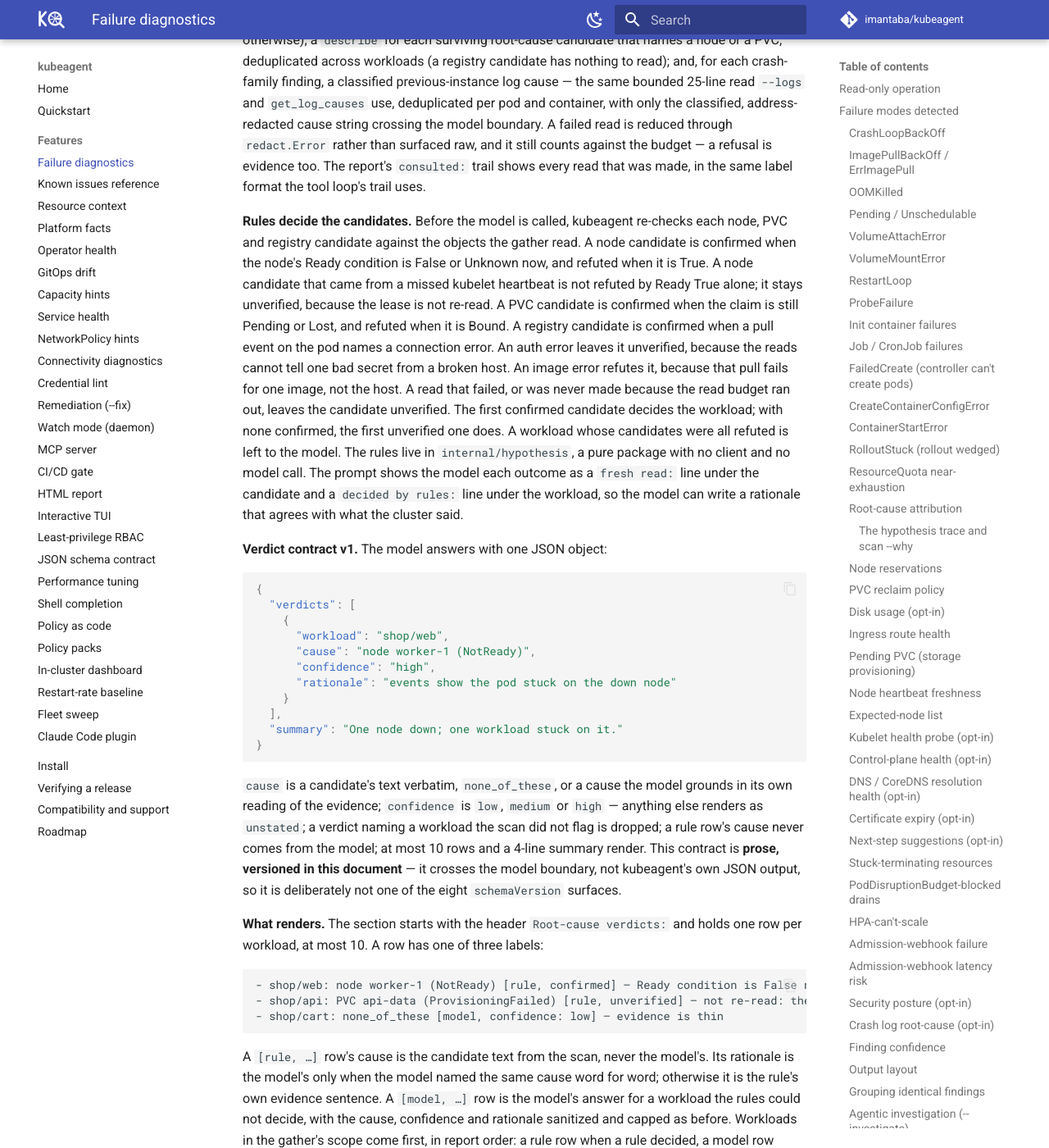
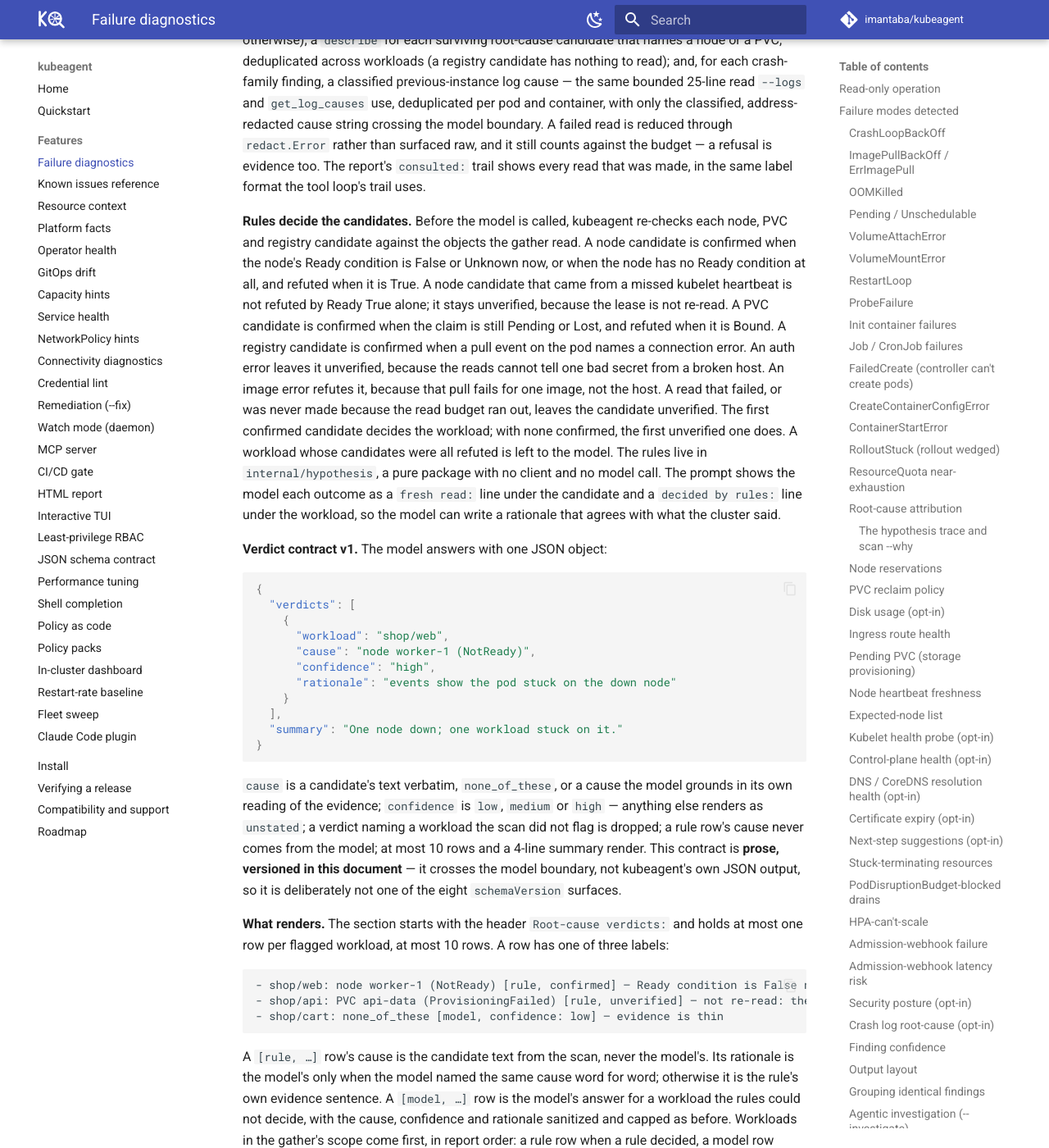
Before and after one commit to imantaba/kubeagent, an MkDocs documentation site: the page built from website/docs/features/diagnostics.md, in a window 1280 px wide and 1400 px high, scrolled down 29804 px. Shown: the whole window at 82% size. Built offline with MkDocs 1.6.1 and Material for MkDocs 9.7.7, drawn with Linux system fonts in a browser that asks for light colours; comment, search, counter and statistics services are not loaded; some of the changed text lies outside the part shown.

Commit message:
test(investigate): pin the scoped-then-model row order; tighten comments and doc bounds
Signed-off-by: imantaba <itn.taba@gmail.com>

````diff
--- a/website/docs/features/diagnostics.md
+++ b/website/docs/features/diagnostics.md
@@ -1396,24 +1396,24 @@
 report's `consulted:` trail shows every read that was made, in the same
 label format the tool loop's trail uses.
 
-**Rules decide the candidates.** Before the model is called, kubeagent
-re-checks each node, PVC and registry candidate against the objects the gather
-read. A node candidate is confirmed when the node's Ready condition is False or
-Unknown now, and refuted when it is True. A node candidate that came from a
-missed kubelet heartbeat is not refuted by Ready True alone; it stays
-unverified, because the lease is not re-read. A PVC candidate is confirmed when
-the claim is still Pending or Lost, and refuted when it is Bound. A registry
-candidate is confirmed when a pull event on the pod names a connection error.
-An auth error leaves it unverified, because the reads cannot tell one bad
-secret from a broken host. An image error refutes it, because that pull fails
-for one image, not the host. A read that failed, or was never made because the
-read budget ran out, leaves the candidate unverified. The first confirmed
-candidate decides the workload; with none confirmed, the first unverified one
-does. A workload whose candidates were all refuted is left to the model. The
-rules live in `internal/hypothesis`, a pure package with no client and no model
-call. The prompt shows the model each outcome as a `fresh read:` line under the
-candidate and a `decided by rules:` line under the workload, so the model can
-write a rationale that agrees with what the cluster said.
+**Rules decide the candidates.** Before the model is called, kubeagent re-checks
+each node, PVC and registry candidate against the objects the gather read. A
+node candidate is confirmed when the node's Ready condition is False or Unknown
+now, or when the node has no Ready condition at all, and refuted when it is
+True. A node candidate that came from a missed kubelet heartbeat is not refuted
+by Ready True alone; it stays unverified, because the lease is not re-read. A
+PVC candidate is confirmed when the claim is still Pending or Lost, and refuted
+when it is Bound. A registry candidate is confirmed when a pull event on the pod
+names a connection error. An auth error leaves it unverified, because the reads
+cannot tell one bad secret from a broken host. An image error refutes it,
+because that pull fails for one image, not the host. A read that failed, or was
+never made because the read budget ran out, leaves the candidate unverified. The
+first confirmed candidate decides the workload; with none confirmed, the first
+unverified one does. A workload whose candidates were all refuted is left to the
+model. The rules live in `internal/hypothesis`, a pure package with no client
+and no model call. The prompt shows the model each outcome as a `fresh read:`
+line under the candidate and a `decided by rules:` line under the workload, so
+the model can write a rationale that agrees with what the cluster said.
 
 **Verdict contract v1.** The model answers with one JSON object:
 
@@ -1440,7 +1440,8 @@
 output, so it is deliberately not one of the eight `schemaVersion` surfaces.
 
 **What renders.** The section starts with the header `Root-cause verdicts:` and
-holds one row per workload, at most 10. A row has one of three labels:
+holds at most one row per flagged workload, at most 10 rows. A row has one of
+three labels:
 
 ```
 - shop/web: node worker-1 (NotReady) [rule, confirmed] — Ready condition is False now
@@ -1475,7 +1476,7 @@
 | Whole prompt | 64 KiB |
 | Model response | 1 MiB (overflow detected explicitly) |
 | Model-written line | 512 runes |
-| Rule lines in the prompt | 1 per shown candidate, plus 1 per decided workload |
+| Rule lines in the prompt | at most 1 per shown candidate (none for a ruled-out one), plus 1 per decided workload |
 | Shared-cause summary lines | 4 |
 
 Every cut is marked `[truncated by kubeagent]`.
````
Also changed, not shown: 4 other files.
